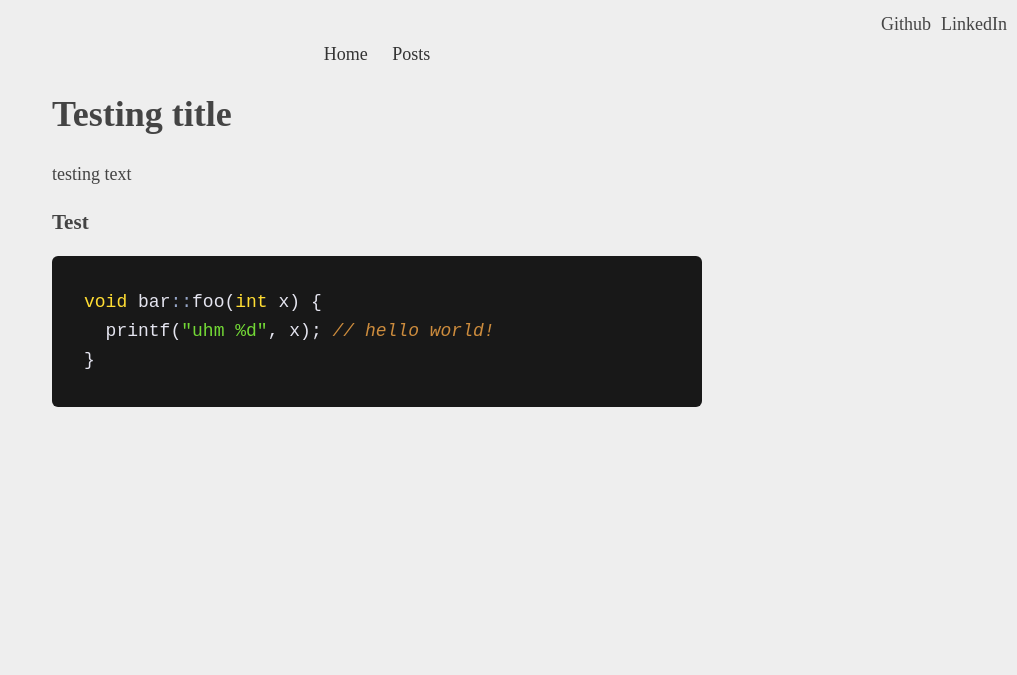
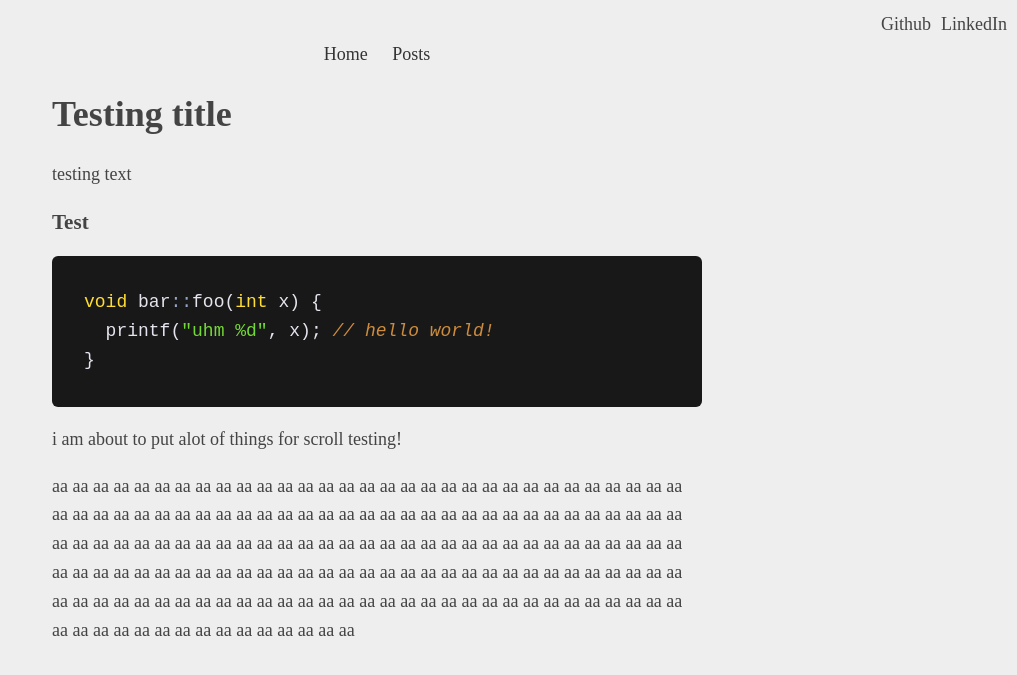
Before and after one commit to bakjedev/bakjedev.github.io, a Jekyll site: the page built from _pages/test.md, in a window 1280 px wide. Shown: the top 675 px of the page, without its empty margins (263-1280 px from the left). Built offline with Jekyll 4.4.1, drawn with Linux system fonts in a browser that asks for light colours.

Commit message:
add things to test.md for scroll test
also forgot to mention last commit but i added personal info to index.md

````diff
--- a/_pages/test.md
+++ b/_pages/test.md
@@ -13,3 +13,176 @@ void bar::foo(int x) {
   printf("uhm %d", x); // hello world!
 }
 ```
+
+i am about to put alot of things for scroll testing!
+
+aa
+aa
+aa
+aa
+aa
+aa
+aa
+aa
+aa
+aa
+aa
+aa
+aa
+aa
+aa
+aa
+aa
+aa
+aa
+aa
+aa
+aa
+aa
+aa
+aa
+aa
+aa
+aa
+aa
+aa
+aa
+aa
+aa
+aa
+aa
+aa
+aa
+aa
+aa
+aa
+aa
+aa
+aa
+aa
+aa
+aa
+aa
+aa
+aa
+aa
+aa
+aa
+aa
+aa
+aa
+aa
+aa
+aa
+aa
+aa
+aa
+aa
+aa
+aa
+aa
+aa
+aa
+aa
+aa
+aa
+aa
+aa
+aa
+aa
+aa
+aa
+aa
+aa
+aa
+aa
+aa
+aa
+aa
+aa
+aa
+aa
+aa
+aa
+aa
+aa
+aa
+aa
+aa
+aa
+aa
+aa
+aa
+aa
+aa
+aa
+aa
+aa
+aa
+aa
+aa
+aa
+aa
+aa
+aa
+aa
+aa
+aa
+aa
+aa
+aa
+aa
+aa
+aa
+aa
+aa
+aa
+aa
+aa
+aa
+aa
+aa
+aa
+aa
+aa
+aa
+aa
+aa
+aa
+aa
+aa
+aa
+aa
+aa
+aa
+aa
+aa
+aa
+aa
+aa
+aa
+aa
+aa
+aa
+aa
+aa
+aa
+aa
+aa
+aa
+aa
+aa
+aa
+aa
+aa
+aa
+aa
+aa
+aa
+aa
+aa
+aa
+aa
+aa
+aa
+aa
````
